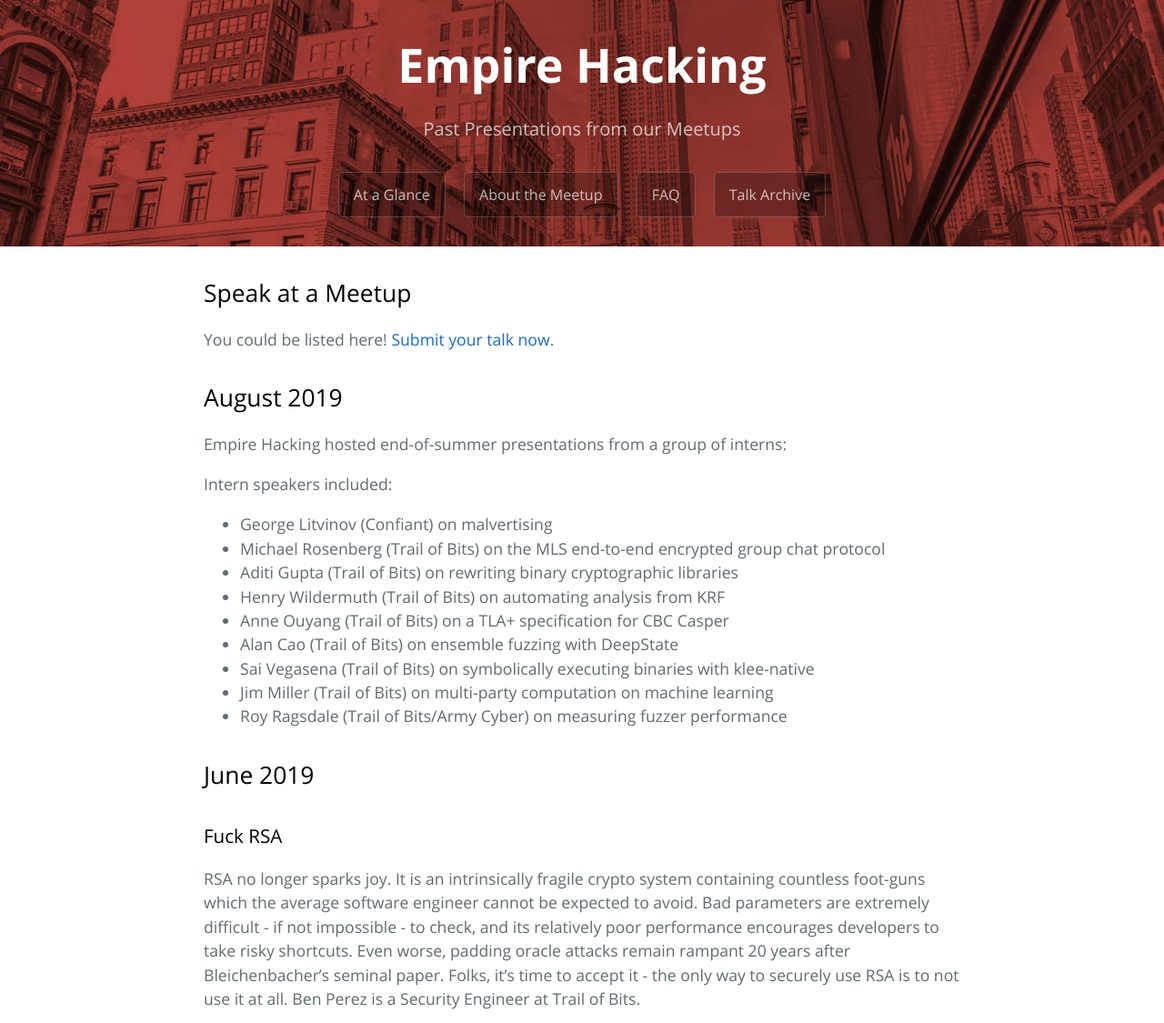
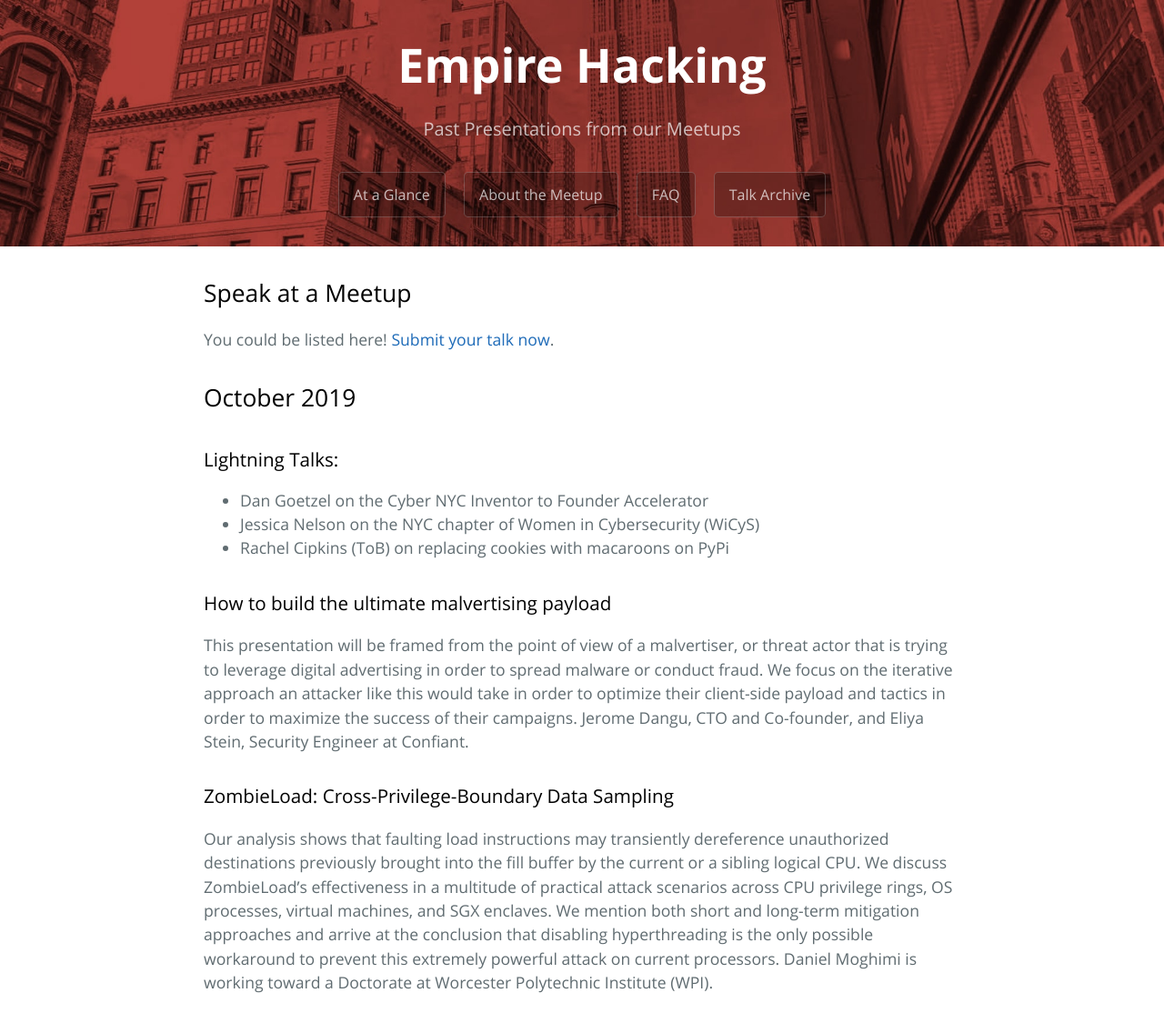
Before and after one commit to trailofbits/empirehacking.nyc, a Jekyll site: the page built from archive.md, in a window 1280 px wide and 1400 px high, cut to the strip 0-1125 px from the top of the window. Shown: the whole strip at 91% size. Built offline with Jekyll 4.4.1, drawn with Linux system fonts in a browser that asks for light colours; comment, search, counter and statistics services are not loaded.

Commit message:
updated October archive

```diff
--- a/archive.md
+++ b/archive.md
@@ -8,6 +8,21 @@ permalink: /archive/
 ## Speak at a Meetup
 
 You could be listed here! [Submit your talk now](/about/#speak-at-a-meetup).
+
+## October 2019
+
+### Lightning Talks:
+* Dan Goetzel on the Cyber NYC Inventor to Founder Accelerator
+* Jessica Nelson on the NYC chapter of Women in Cybersecurity (WiCyS)
+* Rachel Cipkins (ToB) on replacing cookies with macaroons on PyPi
+
+### How to build the ultimate malvertising payload
+This presentation will be framed from the point of view of a malvertiser, or threat actor that is trying to leverage digital advertising in order to spread malware or conduct fraud. We focus on the iterative approach an attacker like this would take in order to optimize their client-side payload and tactics in order to maximize the success of their campaigns.
+Jerome Dangu, CTO and Co-founder, and Eliya Stein, Security Engineer at Confiant.
+
+### ZombieLoad: Cross-Privilege-Boundary Data Sampling
+Our analysis shows that faulting load instructions may transiently dereference unauthorized destinations previously brought into the fill buffer by the current or a sibling logical CPU. We discuss ZombieLoad’s effectiveness in a multitude of practical attack scenarios across CPU privilege rings, OS processes, virtual machines, and SGX enclaves. We mention both short and long-term mitigation approaches and arrive at the conclusion that disabling hyperthreading is the only possible workaround to prevent this extremely powerful attack on current processors.
+Daniel Moghimi is working toward a Doctorate at Worcester Polytechnic Institute (WPI).
 
 ## August 2019
 
```
